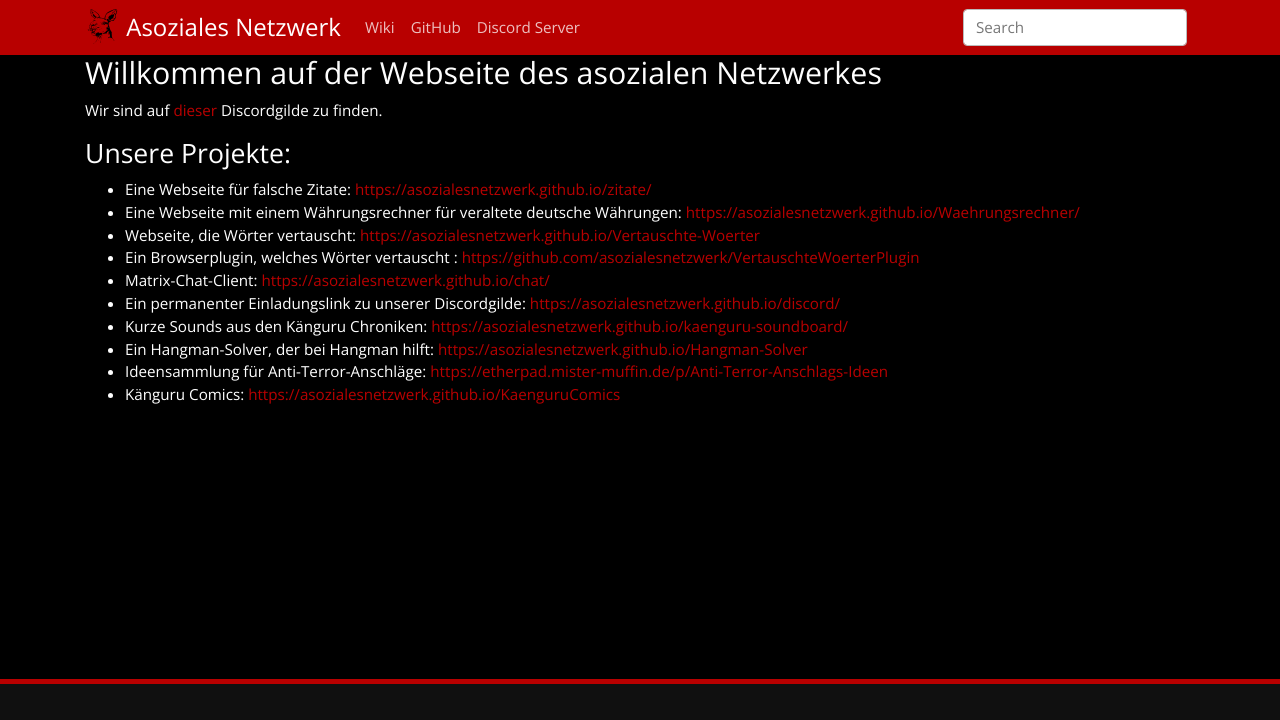
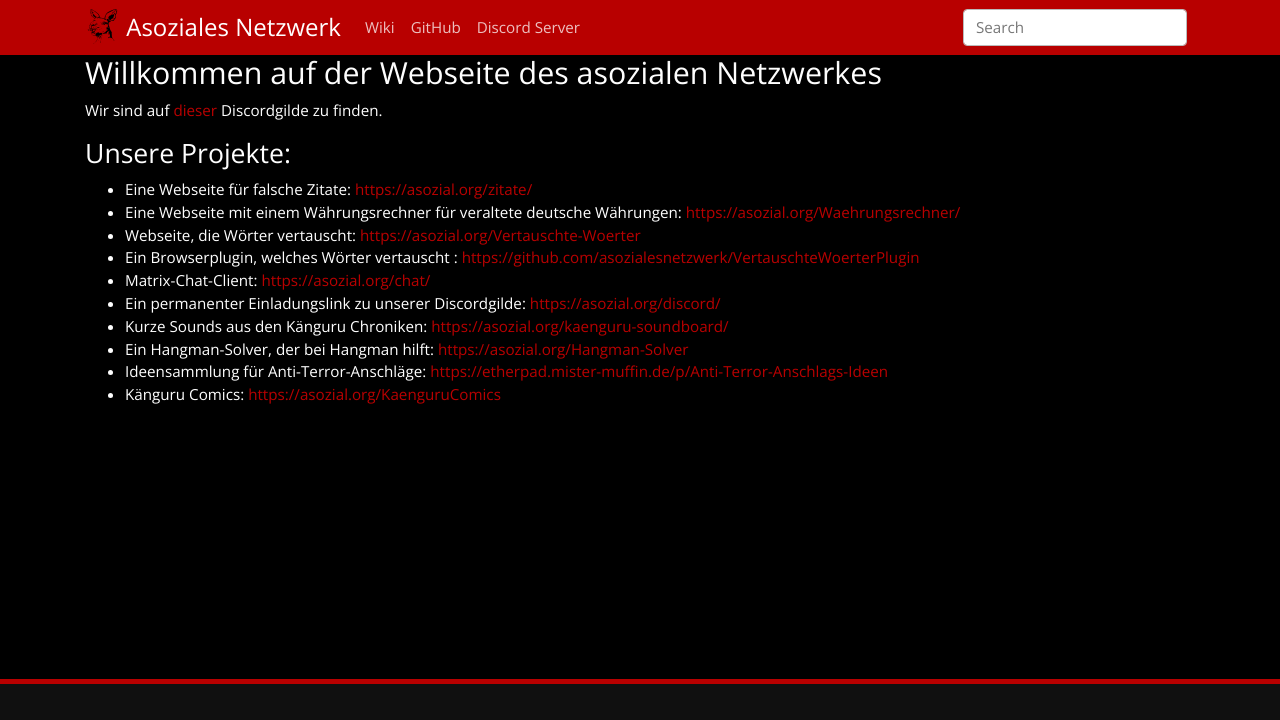
Before and after one commit to asozialesnetzwerk/asozialesnetzwerk.github.io, a Jekyll site: the page built from index.md, in a window 1280 px wide, cut to the strip 0-720 px from the top of the page. Built offline with Jekyll 4.4.1, drawn with Linux system fonts in a browser that asks for light colours; some of the changed lines change nothing that is shown.

Commit message:
replace asozialesnetzwerk.github.io with asozial.org

```diff
--- a/index.md
+++ b/index.md
@@ -4,18 +4,18 @@ layout: default
 ---
 
 ## Willkommen auf der Webseite des asozialen Netzwerkes
-Wir sind auf [dieser](https://asozialesnetzwerk.github.io/discord/) Discordgilde zu finden.
+Wir sind auf [dieser](https://asozial.org/discord/) Discordgilde zu finden.
 
 
 ### Unsere Projekte:
 
-- Eine Webseite für falsche Zitate:  [https://asozialesnetzwerk.github.io/zitate/](https://asozialesnetzwerk.github.io/zitate/)
-- Eine Webseite mit einem Währungsrechner für veraltete deutsche Währungen: [https://asozialesnetzwerk.github.io/Waehrungsrechner/](https://asozialesnetzwerk.github.io/Waehrungsrechner/)
-- Webseite, die Wörter vertauscht: [https://asozialesnetzwerk.github.io/Vertauschte-Woerter](https://asozialesnetzwerk.github.io/Vertauschte-Woerter)
+- Eine Webseite für falsche Zitate:  [https://asozial.org/zitate/](https://asozial.org/zitate/)
+- Eine Webseite mit einem Währungsrechner für veraltete deutsche Währungen: [https://asozial.org/Waehrungsrechner/](https://asozial.org/Waehrungsrechner/)
+- Webseite, die Wörter vertauscht: [https://asozial.org/Vertauschte-Woerter](https://asozial.org/Vertauschte-Woerter)
 - Ein Browserplugin, welches Wörter vertauscht : [https://github.com/asozialesnetzwerk/VertauschteWoerterPlugin](https://github.com/asozialesnetzwerk/VertauschteWoerterPlugin)
-- Matrix-Chat-Client: [https://asozialesnetzwerk.github.io/chat/](https://asozialesnetzwerk.github.io/chat/)
-- Ein permanenter Einladungslink zu unserer Discordgilde: [https://asozialesnetzwerk.github.io/discord/](https://asozialesnetzwerk.github.io/discord/)
-- Kurze Sounds aus den Känguru Chroniken: [https://asozialesnetzwerk.github.io/kaenguru-soundboard/](https://asozialesnetzwerk.github.io/kaenguru-soundboard/)
-- Ein Hangman-Solver, der bei Hangman hilft: [https://asozialesnetzwerk.github.io/Hangman-Solver](https://asozialesnetzwerk.github.io/Hangman-Solver)
+- Matrix-Chat-Client: [https://asozial.org/chat/](https://asozial.org/chat/)
+- Ein permanenter Einladungslink zu unserer Discordgilde: [https://asozial.org/discord/](https://asozial.org/discord/)
+- Kurze Sounds aus den Känguru Chroniken: [https://asozial.org/kaenguru-soundboard/](https://asozial.org/kaenguru-soundboard/)
+- Ein Hangman-Solver, der bei Hangman hilft: [https://asozial.org/Hangman-Solver](https://asozial.org/Hangman-Solver)
 - Ideensammlung für Anti-Terror-Anschläge: [https://etherpad.mister-muffin.de/p/Anti-Terror-Anschlags-Ideen](https://etherpad.mister-muffin.de/p/Anti-Terror-Anschlags-Ideen)
-- Känguru Comics: [https://asozialesnetzwerk.github.io/KaenguruComics](https://asozialesnetzwerk.github.io/KaenguruComics)
+- Känguru Comics: [https://asozial.org/KaenguruComics](https://asozial.org/KaenguruComics)
```
